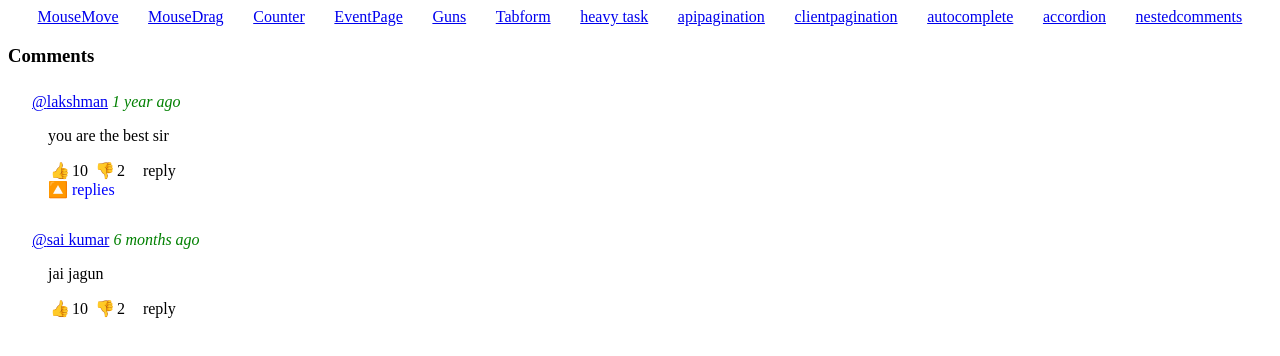
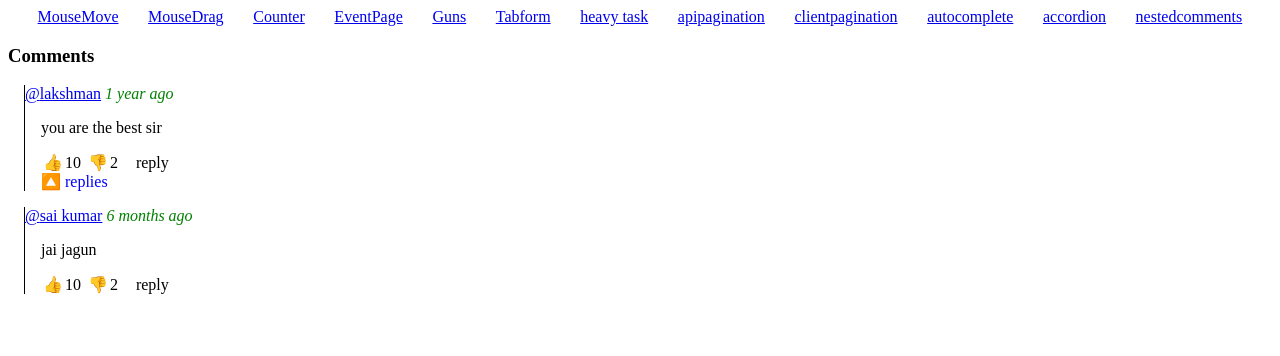
Before and after one commit to LakshmanaGottapu/MachineCoding, a React (Vite) app: page /nestedcomments in a window 1280 px wide. Shown: the top 356 px of the page. Built offline with nearby package versions, Linux system fonts and the light colour scheme.

Commit message:
data is updated to see nested comments.

```diff
--- a/src/Components/NestedComments.tsx
+++ b/src/Components/NestedComments.tsx
@@ -24,10 +24,36 @@ function NestedComments() {
                     tag: "lakshman",
                     likes: 2,
                     dislikes: 0,
+                    replies:[
+                        {
+                            userId:1,
+                            id:3,
+                            created_at: '1 year ago',
+                            name: 'lakshman',
+                            timeline: ' 1 year ago',
+                            content: 'thank you',
+                            tag: "prasanth",
+                            likes: 2,
+                            dislikes: 0,
+                            replies:[
+                                {
+                                    userId:2,
+                                    id:4,
+                                    created_at: '1 year ago',
+                                    name: 'prasanth',
+                                    timeline: ' 1 year ago',
+                                    content: 'you are welcome',
+                                    tag: "lakshman",
+                                    likes: 2,
+                                    dislikes: 0
+                                }
+                            ]
+                        }
+                    ]
                 },
                 {
                     userId:3,
-                    id:3,
+                    id:5,
                     created_at: '1 year ago',
                     name: 'faheem',
                     timeline: ' 1 year ago',
@@ -38,18 +64,18 @@ function NestedComments() {
                 },
                 {
                     userId:1,
-                    id:4,
+                    id:6,
                     created_at: '1 year ago',
                     name: 'lakshman',
                     timeline: ' 1 year ago',
-                    content: 'what is haram',
+                    content: 'what is haram ?',
                     tag: "faheem",
                     likes: 0,
                     dislikes: 0,
                 },
                 {
                     userId:2,
-                    id:5,
+                    id:7,
                     created_at: '1 year ago',
                     name: 'prasanth',
                     timeline: ' 1 year ago',
@@ -62,7 +88,7 @@ function NestedComments() {
         },
         {
             userId:4,
-            id:6,
+            id:8,
             name: 'sai kumar',
             created_at: '6 months ago',
             content: 'jai jagun',
--- a/src/Components/comment.css
+++ b/src/Components/comment.css
@@ -1,7 +1,7 @@
 .comment{
     margin: 1rem;
-    /* border-bottom: 1px solid black; */
-    padding: 0.5rem;
+    border-left: 1px solid black;
+    /* padding: 0.5rem; */
 }
 .comment-body{
     padding-left:1rem;
```
